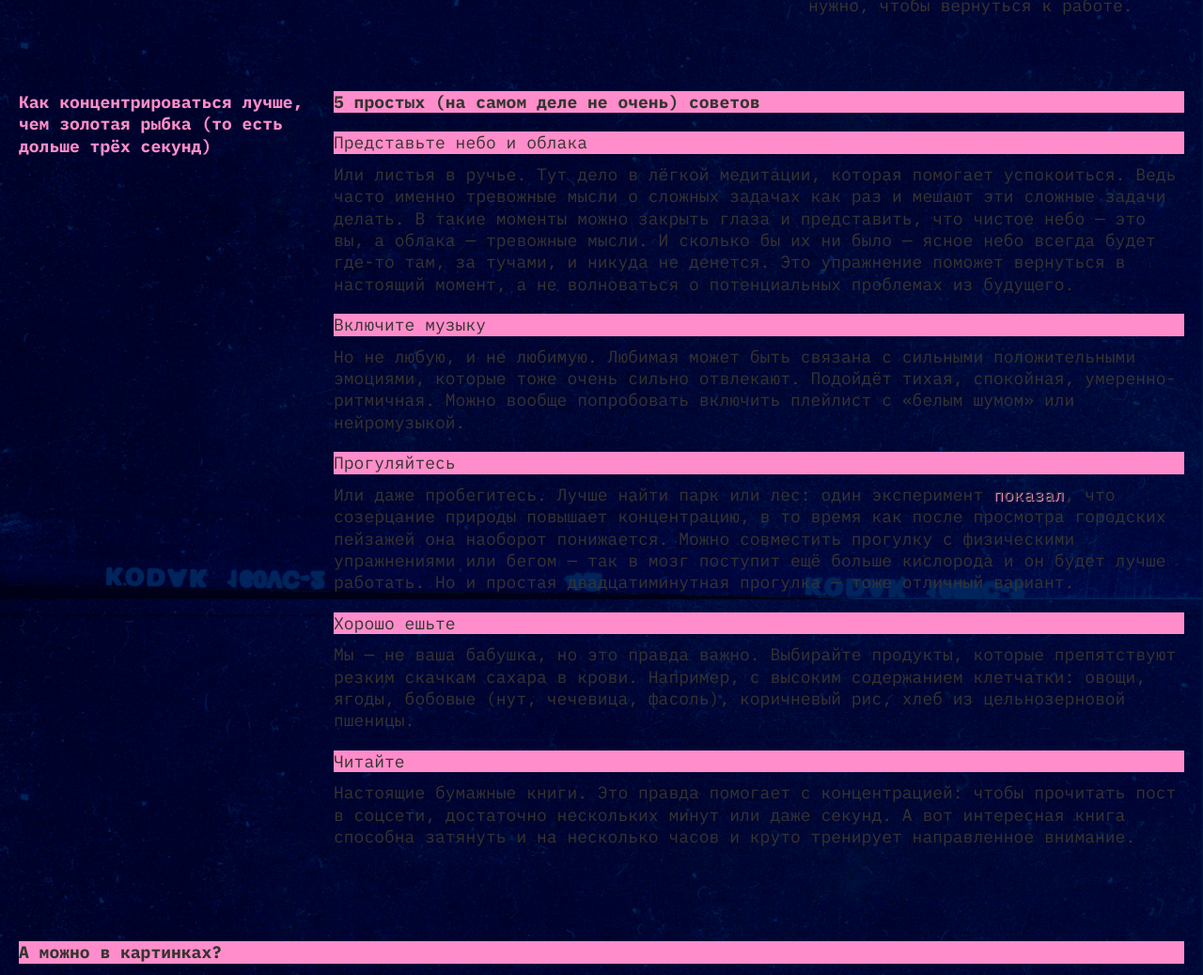
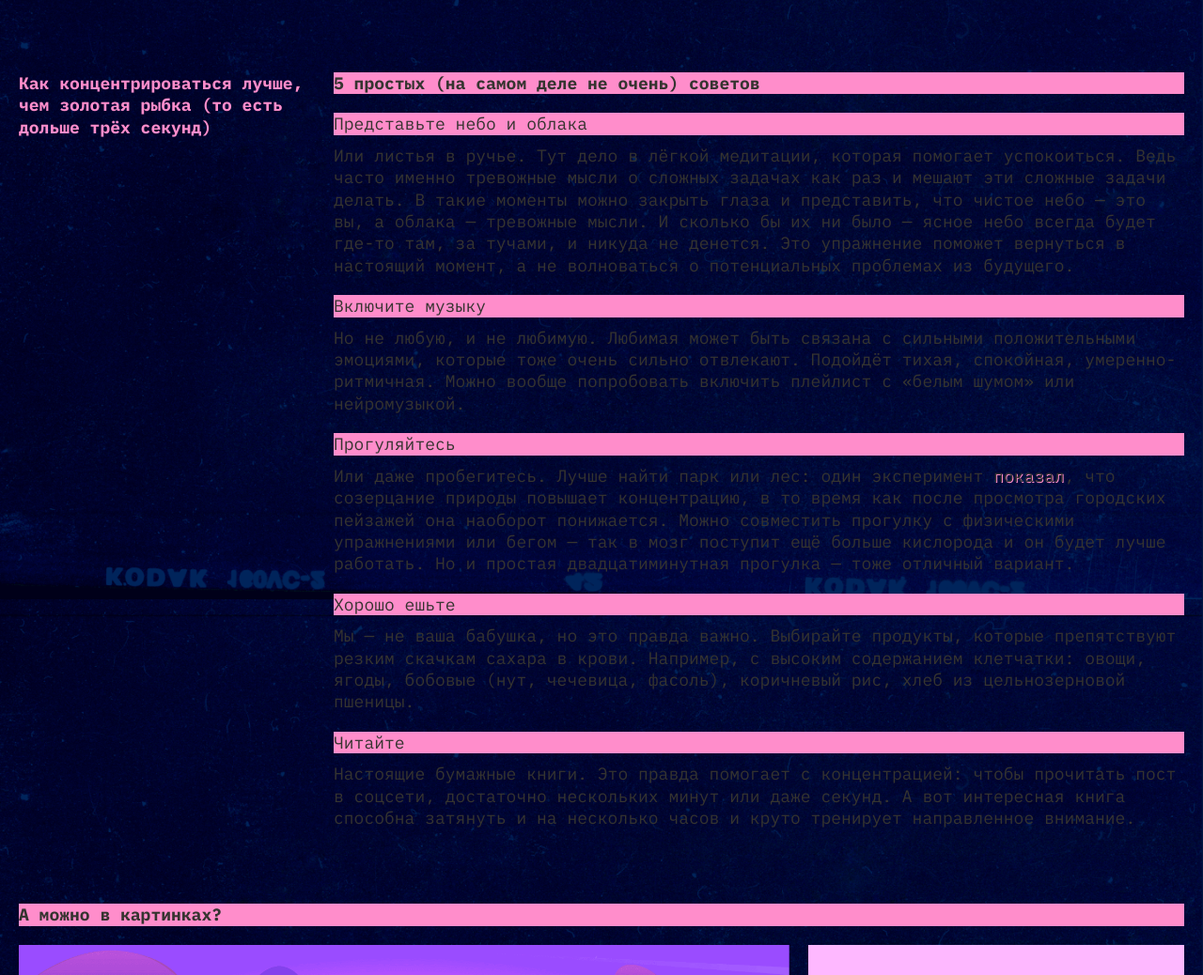
Before and after one commit to fall3n-02/slozhno-sosredotochitsya-fd, a plain HTML site: page index.html in a window 1280 px wide. Shown: the part 1762-2800 px from the top of the page at 94% size. Drawn offline with Linux system fonts and the light colour scheme.

Commit message:
Errors fix 4

```diff
--- a/index.html
+++ b/index.html
@@ -45,7 +45,7 @@
     </p>
   </header>
   <main class="content">
-    <section class="section section-why title-text-same-level">
+    <section class="section section-why">
       <h2 class="content-title">Почему сосредоточиться так сложно</h2>
       <article class="content-info">
         <div class="info-box">
@@ -71,7 +71,7 @@
         </div>
       </article>
     </section>
-    <section class="section section-what title-above-text">
+    <section class="section section-what">
       <h2 class="content-title">Что снижает концентрацию внимания?</h2>
       <article class="content-info">
         <div class="info-box">
@@ -105,7 +105,7 @@
         </div>
       </article>
     </section>
-    <section class="section section-how title-text-same-level">
+    <section class="section section-how">
       <h2 class="content-title">Как концентрироваться лучше, чем золотая рыбка (то есть дольше трёх секунд)</h2>
       <article class="content-info">
         <h3 class="content-subtitle_title title-decor">5 простых (на самом деле не очень) советов</h3>
--- a/styles/style.css
+++ b/styles/style.css
@@ -162,8 +162,6 @@ button:focus-visible {
   border-color: var(--subtitle-text-color);
 }
 
-
-
 .theme-light a:hover {
   border-bottom: 1px solid var(--subtitle-text-color);
 }
@@ -171,8 +169,6 @@ button:focus-visible {
 .theme-light a:focus-visible {
   outline: 1px solid var(--subtitle-text-color);
 }
-
-
 
 .content {
   display: grid;
@@ -196,7 +192,7 @@ button:focus-visible {
 .section {
   display: grid;
   grid-template: repeat(2, min-content) / 1fr;
-  gap: var(--content-gap-m);
+  gap: var(--content-gap-m) 0;
 }
 
 .content-info {
@@ -230,7 +226,6 @@ button:focus-visible {
   margin-bottom: 0;
 }
 
-
 .image {
   block-size: 100%;
   inline-size: 100%;
@@ -253,9 +248,14 @@ button:focus-visible {
 
 
 @media (width >=768px) {
-  .title-text-same-level {
+  .section-why,
+  .section-how {
     grid-template-columns: var(--content-title-width) 1fr;
-    column-gap: var(--content-gap-m);
+    gap: 0 var(--content-gap-m);
+  }
+
+  .section-what {
+    gap: var(--content-gap-m) 0;
   }
 
   .content-title {
--- a/styles/variables.css
+++ b/styles/variables.css
@@ -12,7 +12,7 @@
   --regular-text-color: #F1B2CE;
   --button-hover-color: #FF007066;
 
-  --main-title-font-size: clamp(7.25rem, 7.0115rem + 1.0178vw, 7.5rem);
+  --main-title-font-size: clamp(116px, 7.0115rem + 1.0178vw, 120px);
 
   --content-padding: 10px;
   --content-margin: 30px 0;
@@ -20,7 +20,7 @@
   --content-gap-m: 20px;
   --content-gap-s: 10px;
 
-  --header__theme-menu-margin: 66px 0 0 0;
+  --header__theme-menu-margin: 64px 0 0 0;
   --main-title-margin: 5px 0 0 0;
   --main-subtitle-margin: 0 0 54px 0;
   --main-subtitle-width: 355px;
@@ -31,7 +31,7 @@
 
 @media (width >= 768px) {
   :root {
-    --main-title-font-size: clamp(7.5rem, 0.5625rem + 14.4531vw, 9.8125rem);
+    --main-title-font-size: clamp(120px, 0.5625rem + 14.4531vw, 157px);
 
     --content-padding: 20px;
     --content-margin: 40px 0;
@@ -42,7 +42,7 @@
 
     --header__theme-menu-margin: 192px 20px 0 0;
     --main-title-margin: 0 0 0 0;
-    --main-subtitle-margin: 0 20px clamp(134px, 183px - 5vw, 183px) 0;
+    --main-subtitle-margin: 0 20px clamp(134px, 206.04px - 3vw, 183px) 0;
     --rec-position-top: 20px;
     --rec-position-right: 29px;
   }
```
